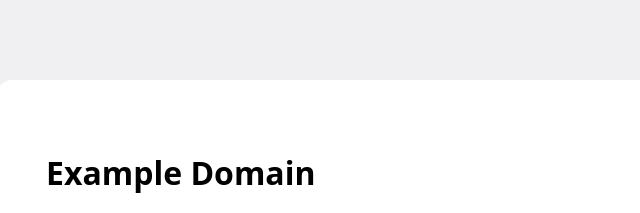
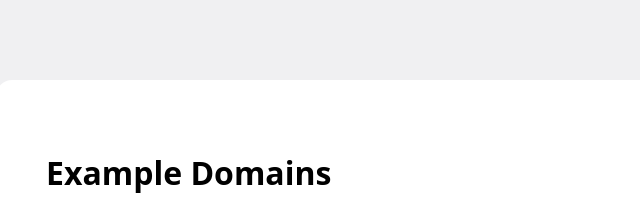
Before and after one commit to EthanHarry/github-webhook-test, a plain HTML site: page test.html in a window 1280 px wide. Shown: the top 213 px of the page, 294-934 px from the left. Drawn offline with Linux system fonts and the light colour scheme.

Commit message:
Update test.html

```diff
--- a/test.html
+++ b/test.html
@@ -42,7 +42,7 @@
 
 <body>
 <div>
-    <h1>Example Domain</h1>
+    <h1>Example Domains</h1>
     <p>This domain is established to be used for illustrative examples in documents! You may use this
     domain in examples without prior coordination or asking for permission.</p>
     <p><a href="http://www.iana.org/domains/example">More information...</a></p>
```
